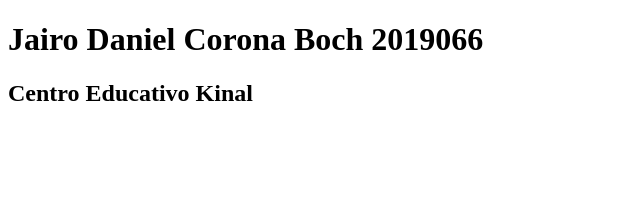
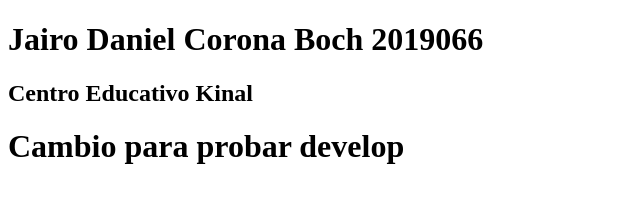
Before and after one commit to jcorona2019066/IN5AV, a plain HTML site: page index.html in a window 1280 px wide. Shown: the whole page, without its empty margins (0-640 px from the left). Drawn offline with Linux system fonts and the light colour scheme.

Commit message:
saber si cambio a develop

```diff
--- a/index.html
+++ b/index.html
@@ -8,5 +8,6 @@
 <body>
     <h1>Jairo Daniel Corona Boch 2019066</h1>
     <h2>Centro Educativo Kinal</h2>
+    <h1>Cambio para probar develop</h1>
 </body>
 </html>
```
